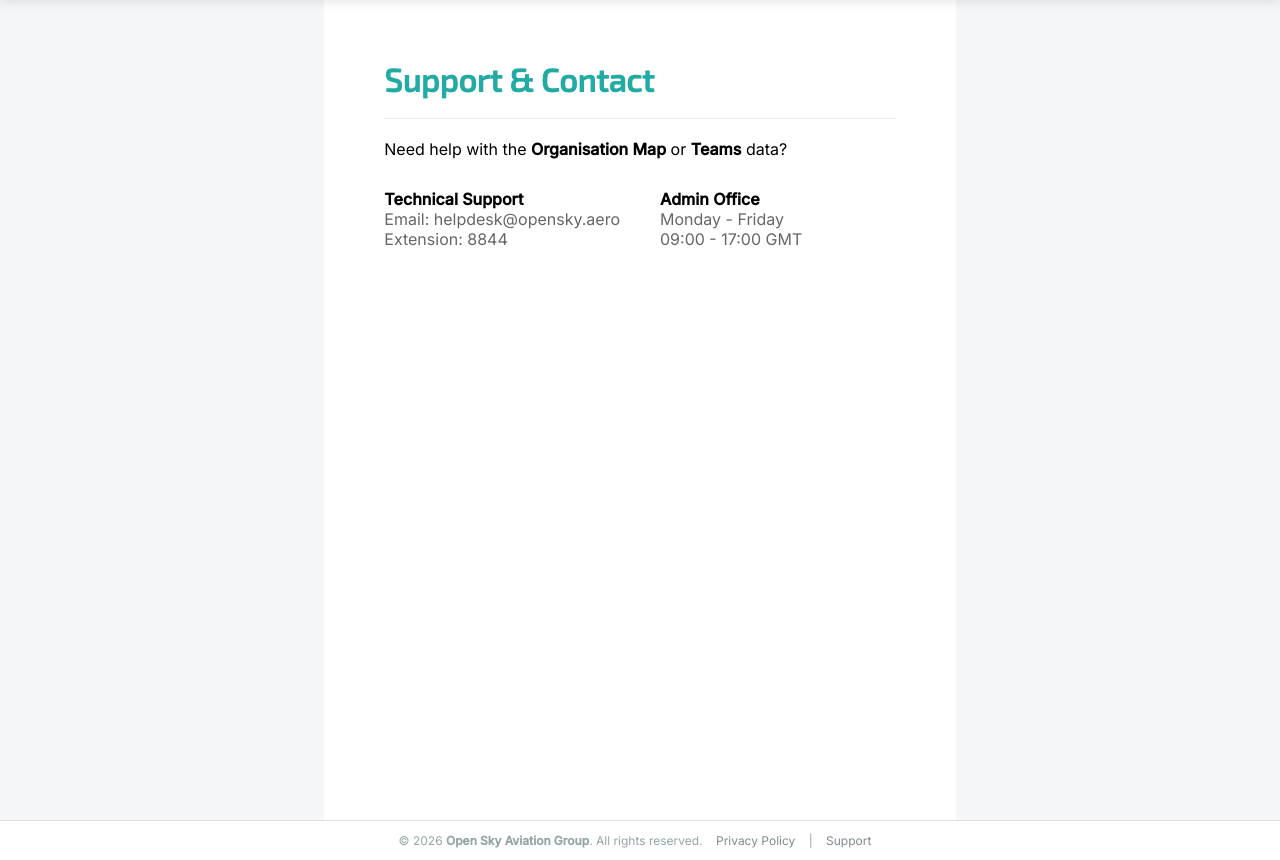
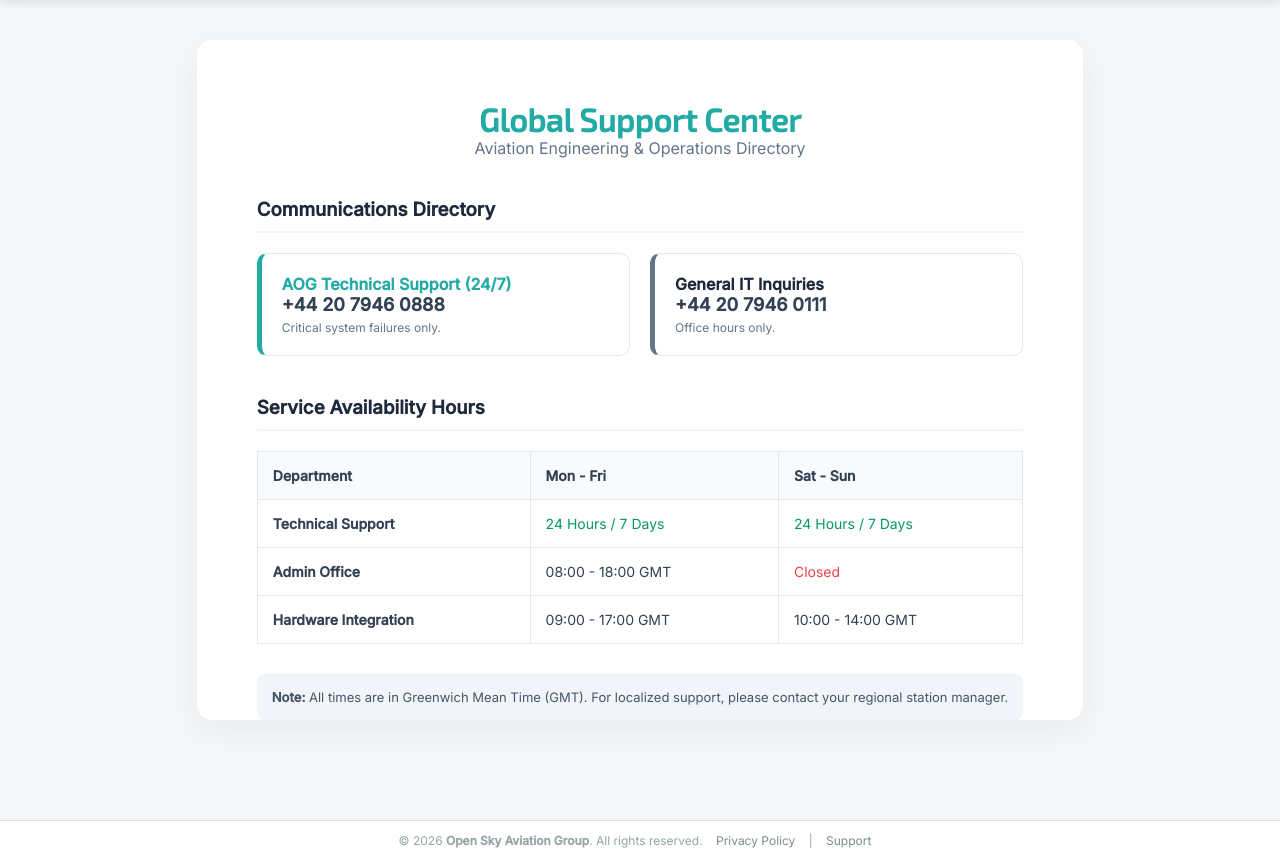
Before and after one commit to faustyna12/sky_website, a Django app: page /support/ in a window 1280 px wide. Shown: the part 70-930 px from the top of the page. Run offline with Django 5.2, Linux system fonts and the light colour scheme.

Commit message:
Forgot password feature added / new content for support and privacy

```diff
--- a/login_app/templates/login_app/login.html
+++ b/login_app/templates/login_app/login.html
@@ -100,7 +100,7 @@
 <div class="full-page-bg">
     <div class="utility-bar">
         <a href="#">Help</a>
-        <a href="#">Contact Support</a>
+         <a href="{% url 'contact' %}">ContactSupport</a>
     </div>
 
     <div class="login-card">
@@ -126,7 +126,7 @@
 
             <div style="display: flex; justify-content: space-between; align-items: center; font-size: 12px; margin-bottom: 10px;">
                 <label style="color: #64748b; cursor: pointer;"><input type="checkbox"> Remember</label>
-                <a href="#" style="color: #32a8a0; text-decoration: none; font-weight: 700;">Forgot?</a>
+                <a href="{% url 'forgot_password' %}" style="color: #32a8a0; text-decoration: none; font-weight: 700;">Forgot?</a>
             </div>
 
             <button type="submit" class="btn-teal">Sign In</button>
@@ -140,7 +140,7 @@
     <div class="login-footer">
         <span>© 2026 Open Sky Aviation Group. All rights reserved.</span>
         <div style="display: flex; gap: 20px;">
-            <span style="cursor:pointer">Privacy Policy</span>
+             <a href="{% url 'privacy' %}">Privacy Policy</a> |
             <span style="cursor:pointer">Terms of Service</span>
         </div>
     </div>
--- a/login_app/urls.py
+++ b/login_app/urls.py
@@ -4,4 +4,5 @@ from django.contrib.auth import views as auth_views
 urlpatterns = [
     # This maps to http://127.0.0.1:8000/login/
     path('', auth_views.LoginView.as_view(template_name='login.html'), name='login'),
+    # In your urls.py
 ]
--- a/sky_website/urls.py
+++ b/sky_website/urls.py
@@ -14,6 +14,7 @@ urlpatterns = [
     path('support/', support_view, name='contact'),
     path('organisation/', include('organisation_app.urls')),
     path('login/', auth_views.LoginView.as_view(template_name='login_app/login.html'), name='login'),
+    path('forgot-password/', lambda r: render(r, 'login_app/forgot_password.html'), name='forgot_password'),
     path('logout/', auth_views.LogoutView.as_view(next_page='login'), name='logout'),
     path('teams/', include('teams_app.urls')),
     path('dashboard/', include('sky_dash.urls')),
--- a/templates/contact.html
+++ b/templates/contact.html
@@ -1,20 +1,57 @@
 {% extends 'global.html' %}
 {% block content %}
-<div style="padding: 60px; max-width: 900px; margin: auto; background: white; min-height: 100vh;">
-    <h1 style="color: #22aba4; font-family: 'Exo 2';">Support & Contact</h1>
-    <hr style="margin: 20px 0; border: 0; border-top: 1px solid #eee;">
-    <p>Need help with the <strong>Organisation Map</strong> or <strong>Teams</strong> data?</p>
-    <div style="margin-top: 30px; display: grid; grid-template-columns: 1fr 1fr; gap: 40px;">
-        <div>
-            <h4>Technical Support</h4>
-            <p style="color: #666;">Email: helpdesk@opensky.aero</p>
-            <p style="color: #666;">Extension: 8844</p>
+<div style="padding: 60px; max-width: 900px; margin: 40px auto; background: white; border-radius: 15px; box-shadow: 0 10px 30px rgba(0,0,0,0.05); color: #334155;">
+
+    <div style="text-align: center; margin-bottom: 40px;">
+        <h1 style="color: #22aba4; font-family: 'Exo 2'; font-size: 32px;">Global Support Center</h1>
+        <p style="color: #64748b;">Aviation Engineering & Operations Directory</p>
+    </div>
+
+    <h3 style="border-bottom: 2px solid #f1f5f9; padding-bottom: 10px; margin-bottom: 20px; color: #1e293b;">Communications Directory</h3>
+    <div style="display: grid; grid-template-columns: 1fr 1fr; gap: 20px; margin-bottom: 40px;">
+        <div style="padding: 20px; border: 1px solid #e2e8f0; border-radius: 10px; border-left: 5px solid #22aba4;">
+            <strong style="display: block; color: #22aba4;">AOG Technical Support (24/7)</strong>
+            <span style="font-size: 18px; font-weight: 700;">+44 20 7946 0888</span>
+            <p style="font-size: 12px; color: #64748b; margin-top: 5px;">Critical system failures only.</p>
         </div>
-        <div>
-            <h4>Admin Office</h4>
-            <p style="color: #666;">Monday - Friday</p>
-            <p style="color: #666;">09:00 - 17:00 GMT</p>
+        <div style="padding: 20px; border: 1px solid #e2e8f0; border-radius: 10px; border-left: 5px solid #64748b;">
+            <strong style="display: block; color: #1e293b;">General IT Inquiries</strong>
+            <span style="font-size: 18px; font-weight: 700;">+44 20 7946 0111</span>
+            <p style="font-size: 12px; color: #64748b; margin-top: 5px;">Office hours only.</p>
         </div>
     </div>
+
+    <h3 style="border-bottom: 2px solid #f1f5f9; padding-bottom: 10px; margin-bottom: 20px; color: #1e293b;">Service Availability Hours</h3>
+    <table style="width: 100%; border-collapse: collapse; margin-bottom: 30px; font-size: 14px;">
+        <thead>
+            <tr style="background: #f8fafc; text-align: left;">
+                <th style="padding: 15px; border: 1px solid #e2e8f0;">Department</th>
+                <th style="padding: 15px; border: 1px solid #e2e8f0;">Mon - Fri</th>
+                <th style="padding: 15px; border: 1px solid #e2e8f0;">Sat - Sun</th>
+            </tr>
+        </thead>
+        <tbody>
+            <tr>
+                <td style="padding: 15px; border: 1px solid #e2e8f0; font-weight: 600;">Technical Support</td>
+                <td style="padding: 15px; border: 1px solid #e2e8f0; color: #059669;">24 Hours / 7 Days</td>
+                <td style="padding: 15px; border: 1px solid #e2e8f0; color: #059669;">24 Hours / 7 Days</td>
+            </tr>
+            <tr>
+                <td style="padding: 15px; border: 1px solid #e2e8f0; font-weight: 600;">Admin Office</td>
+                <td style="padding: 15px; border: 1px solid #e2e8f0;">08:00 - 18:00 GMT</td>
+                <td style="padding: 15px; border: 1px solid #e2e8f0; color: #ef4444;">Closed</td>
+            </tr>
+            <tr>
+                <td style="padding: 15px; border: 1px solid #e2e8f0; font-weight: 600;">Hardware Integration</td>
+                <td style="padding: 15px; border: 1px solid #e2e8f0;">09:00 - 17:00 GMT</td>
+                <td style="padding: 15px; border: 1px solid #e2e8f0;">10:00 - 14:00 GMT</td>
+            </tr>
+        </tbody>
+    </table>
+
+    <div style="background: #f1f5f9; padding: 15px; border-radius: 8px; font-size: 13px; text-align: center; color: #475569;">
+        <strong>Note:</strong> All times are in Greenwich Mean Time (GMT). For localized support, please contact your regional station manager.
+    </div>
+
 </div>
 {% endblock %}
--- a/templates/global.html
+++ b/templates/global.html
@@ -14,7 +14,7 @@
             display: flex;
             flex-direction: column;
             height: 100vh;
-            overflow: hidden;
+            overflow-y: auto;
         }
 
         /* HEADER - Gradient from #22aba4 to darker */
@@ -54,8 +54,9 @@
         /* MAIN WRAPPER */
         .main-wrapper {
             flex: 1;
+            overflow-y: auto;
+            padding-bottom: 60px;
             display: flex;
-            overflow: hidden;
         }
 
         /* FOOTER - Clean White */
@@ -66,7 +67,7 @@
             padding: 12px;
             font-size: 12px;
             border-top: 1px solid #e0e0e0;
-            z-index: 100;
+            flex-shrink: 0;
         }
         .footer a { color: #7f8c8d; text-decoration: none; margin: 0 10px; }
     </style>
```
Also changed, not shown: login_app/templates/login_app/forgot_password.html (added, +62 -0 lines), organisation_app/templates/organisation_app/_filter.html (+12 -4 lines), templates/privacy.html (+15 -6 lines).
